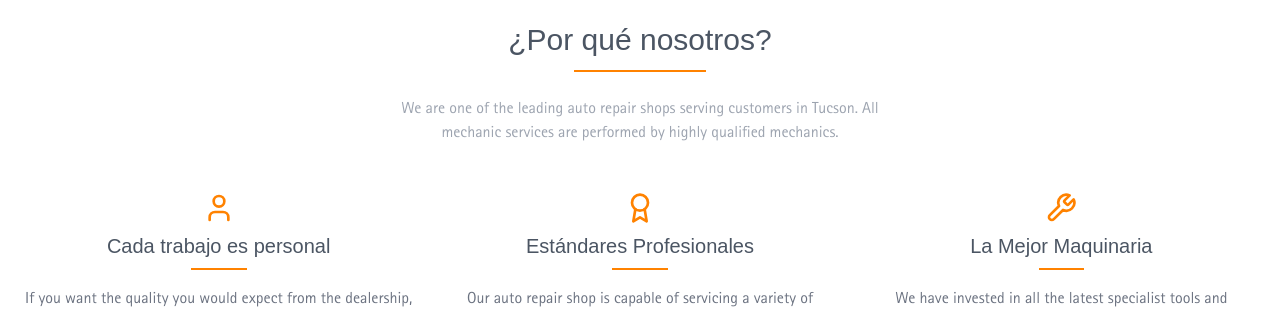
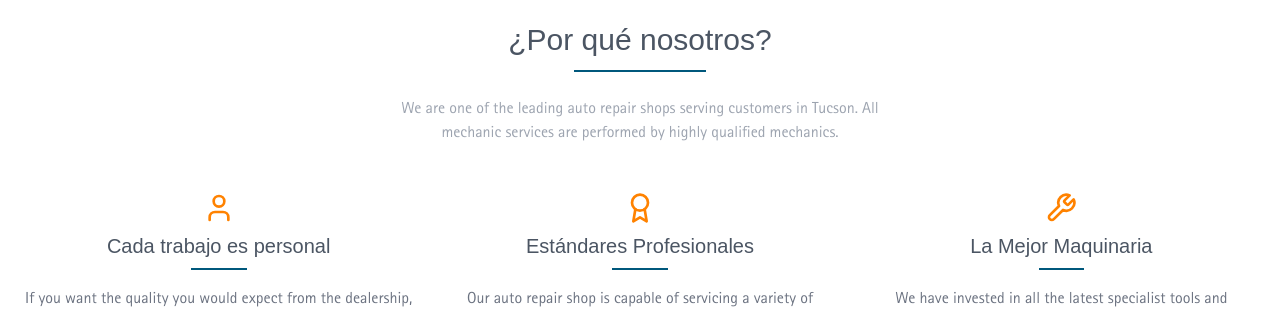
Before and after one commit to agusgonz/osamec, a Next.js app: page / in a window 1280 px wide. Shown: the part 612-926 px from the top of the page. Built offline with nearby package versions, Linux system fonts and the light colour scheme; a web font is replaced by a local one.

Commit message:
Add isSecondary and isOrange option to button and titles components

```diff
--- /dev/null
+++ b/src/components/Button.tsx
@@ -0,0 +1,36 @@
+import { serpentine_icg } from "@/fonts"
+import { FC, ReactNode } from "react"
+
+interface ButtonProps {
+	children: ReactNode
+	isSecondary?: boolean
+	isOrange?: boolean
+}
+
+const Button: FC<ButtonProps> = ({
+	children,
+	isSecondary,
+	isOrange,
+}) => {
+	return (
+		<button
+			className={`${serpentine_icg.className}
+
+			${
+				isSecondary
+					? `${
+							isOrange
+								? "text-orange-osa border-orange-osa"
+								: "text-blue-osa border-blue-osa"
+					  } border`
+					: `${
+							isOrange ? "bg-orange-osa" : "bg-blue-osa"
+					  } text-white`
+			}
+			px-4 py-2 `}
+		>
+			{children}
+		</button>
+	)
+}
+export default Button
--- a/src/components/SubTitleUnderline.tsx
+++ b/src/components/SubTitleUnderline.tsx
@@ -3,11 +3,13 @@ import { FC, ReactNode } from "react"
 
 interface SubTitleUnderlineProps {
 	children: ReactNode
+	isOrange?: boolean
 	icon?: ReactNode
 }
 
 const SubTitleUnderline: FC<SubTitleUnderlineProps> = ({
 	children,
+	isOrange,
 	icon,
 }) => {
 	return (
@@ -18,7 +20,11 @@ const SubTitleUnderline: FC<SubTitleUnderlineProps> = ({
 			>
 				{children}
 			</h2>
-			<div className="w-1/4 mx-auto border-t-2 border-orange-osa"></div>
+			<div
+				className={`w-1/4 mx-auto border-t-2 ${
+					isOrange ? "border-orange-osa" : "border-blue-osa"
+				}`}
+			></div>
 		</div>
 	)
 }
--- a/src/components/TitleUnderline.tsx
+++ b/src/components/TitleUnderline.tsx
@@ -3,10 +3,12 @@ import { FC, ReactNode } from "react"
 
 interface TitleUnderlineProps {
 	children: ReactNode
+	isOrange?: boolean
 }
 
 const TitleUnderline: FC<TitleUnderlineProps> = ({
 	children,
+	isOrange,
 }) => {
 	return (
 		<div className="w-min whitespace-nowrap flex gap-3 flex-col">
@@ -15,7 +17,11 @@ const TitleUnderline: FC<TitleUnderlineProps> = ({
 			>
 				{children}
 			</h2>
-			<div className="w-1/2 mx-auto border-t-2 border-orange-osa"></div>
+			<div
+				className={`w-1/2 mx-auto border-t-2 ${
+					isOrange ? "border-orange-osa" : "border-blue-osa"
+				}`}
+			></div>
 		</div>
 	)
 }
```
